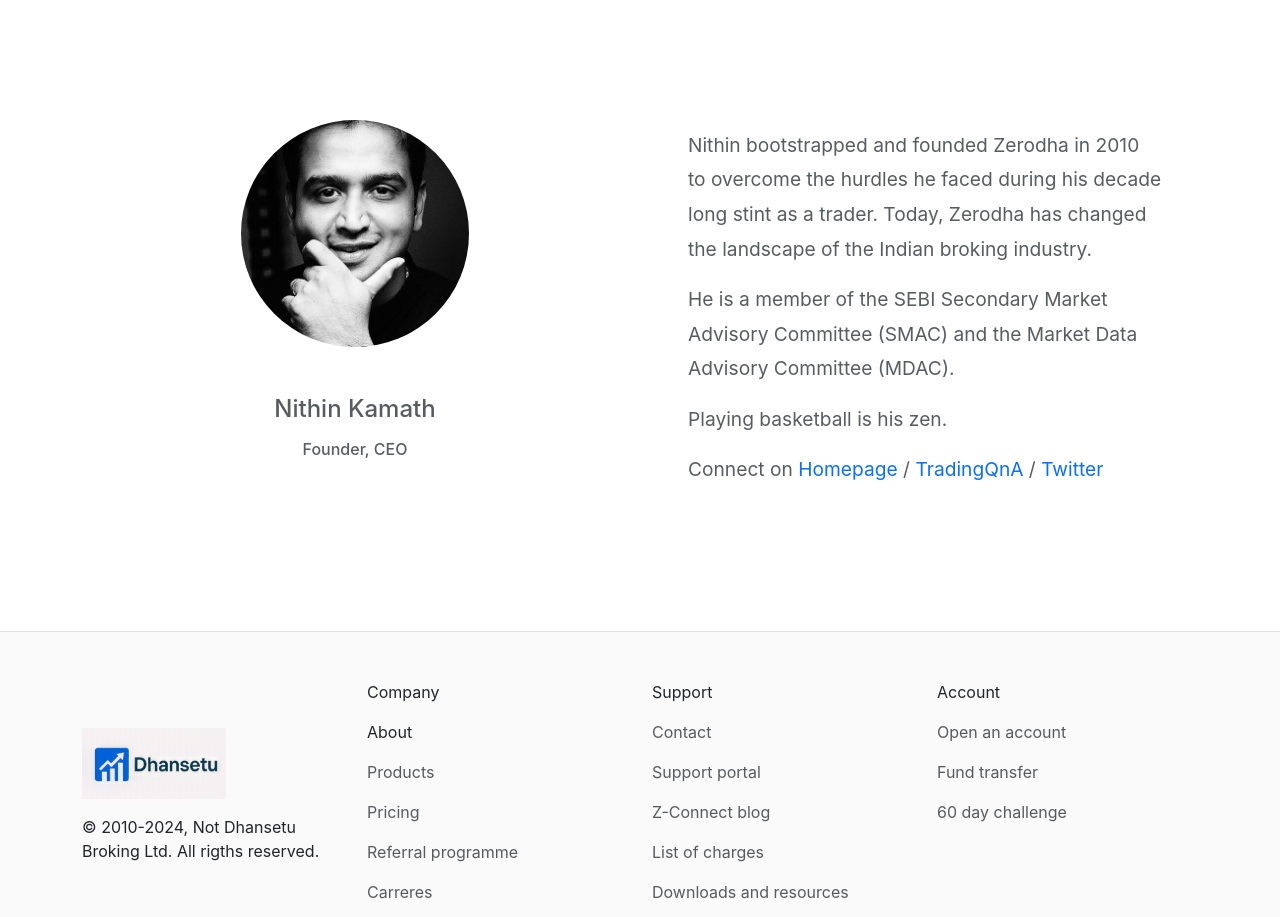
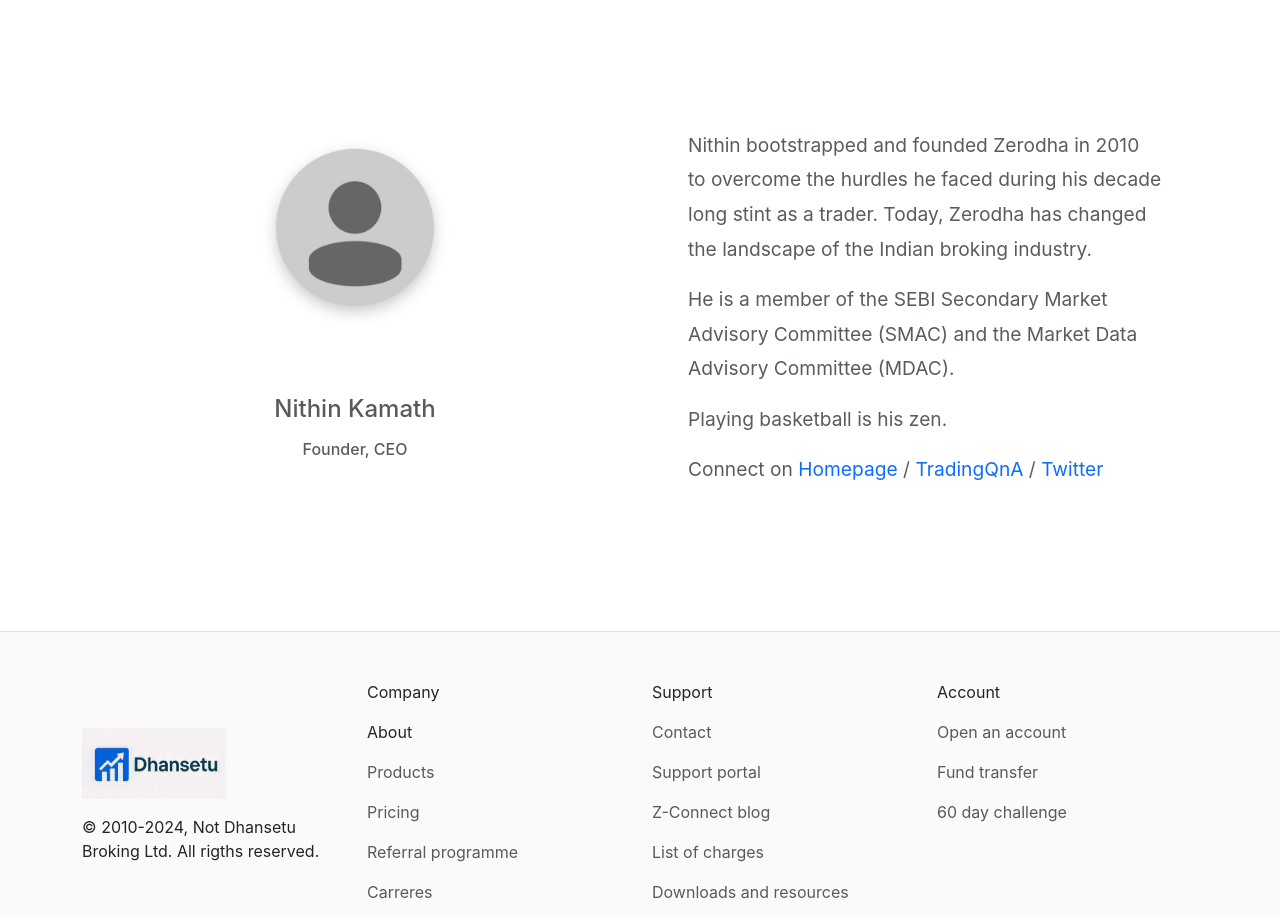
Before and after one commit to aditya1383/Stock-frontend, a React (Vite) app in the folder frontend/: page /about in a window 1280 px wide. Shown: the part 1193-2110 px from the top of the page. Built offline with nearby package versions, Linux system fonts and the light colour scheme.

Commit message:
Update Team.jsx

```diff
--- a/frontend/src/landing_page/about/Team.jsx
+++ b/frontend/src/landing_page/about/Team.jsx
@@ -9,7 +9,7 @@
 
             <div className="row mt-5 mb-5">
                 <div className="col text-muted text-center p-5">
-                    <img src="media/images/nithinKamath.jpg" alt="Founder" className="mb-5" style={{borderRadius:"100%", width:"48%"}}/>
+                    <img src="media/images/Avatar.PNG" alt="Founder" className="mb-5" style={{borderRadius:"100%", width:"48%"}}/>
                     <h3 className="fs-4">Nithin Kamath</h3>
                     <h6 className="mt-3 mb-5">Founder, CEO</h6>
                 </div>
```
